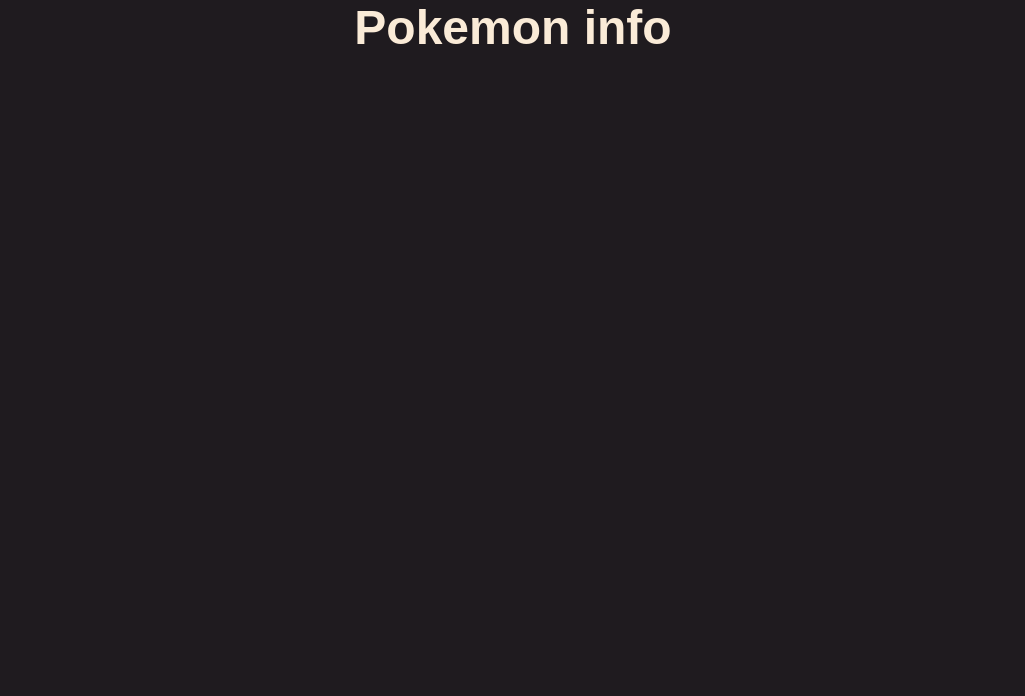
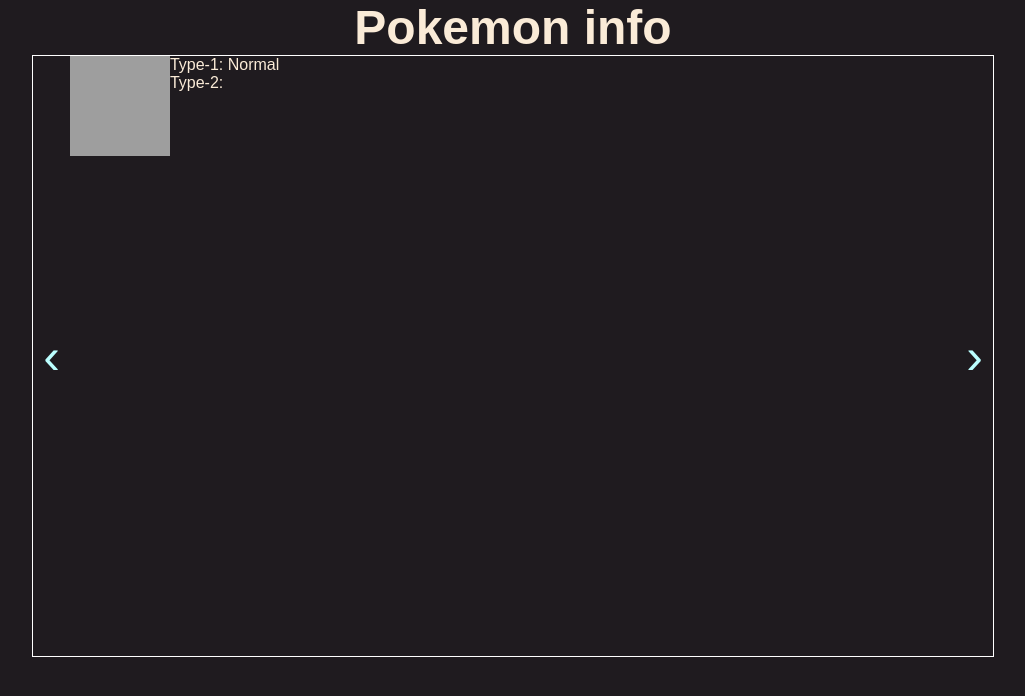
Before and after one commit to S-M-T09k/web_development, a plain HTML site: page other sites/pokemon info/pokemon info.html in a window 1280 px wide. Shown: the whole page, without its empty margins (127-1152 px from the left). Drawn offline with Linux system fonts and the light colour scheme; grey boxes are pictures that could not be loaded.

Commit message:
pokemon display info

```diff
--- a/other sites/pokemon info/pokemon info.css
+++ b/other sites/pokemon info/pokemon info.css
@@ -41,3 +41,47 @@
   text-align: center;
   font-weight: 600;
 }
+
+.container {
+  width: 75vw;
+  height: 75vh;
+  border: white solid 1px;
+  overflow: scroll;
+  display: flex;
+  justify-content: space-between;
+  /* align-items: center; */
+}
+
+.navButton {
+  height: 100%;
+  width: 2.5rem;
+  background: transparent;
+  border: none;
+  font-size: 50px;
+  color: #bbffff;
+}
+
+.navButton:hover {
+  cursor: pointer;
+  background: #ff3c002c;
+  border: 1px solid #ffffff3c;
+}
+
+.navButton:active {
+  transform: rotateY(20deg) scaleY(99%);
+}
+
+.pokemonDisplay {
+  display: flex;
+  flex-direction: row;
+  flex-wrap: wrap;
+  width: 100%;
+  height: 100%;
+}
+
+.pokemonDisplay img {
+  width: 100px;
+  height: 100px;
+}
+
+.pokemonDisplay .typing {}
--- a/other sites/pokemon info/pokemon info.html
+++ b/other sites/pokemon info/pokemon info.html
@@ -13,7 +13,24 @@
 
   <h1 class="title">Pokemon info</h1>
 
+  <div class="flexCenter">
+    <div class="container">
 
+      <button type="button" id="backButton" class="navButton">&#x2039;</button>
+      <div class="pokemonDisplay">
+
+        <img src="https://raw.githubusercontent.com/PokeAPI/sprites/master/sprites/pokemon/445.png" alt="ditto">
+        <div class="typing">
+          <label for="type-1">Type-1: <span id="type1">Normal</span></label>
+          <br>
+          <label for="type-2">Type-2: <span id="type2"></span></label>
+        </div>
+
+      </div>
+      <button type="button" id="nextButton" class="navButton">&#x203A;</button>
+
+    </div>
+  </div>
 
   <script type="module" src="./pokemon info.js"></script>
 </body>
```
